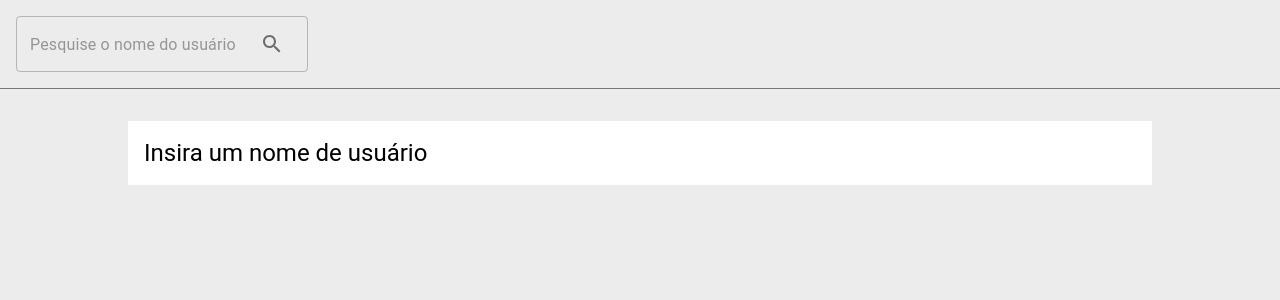
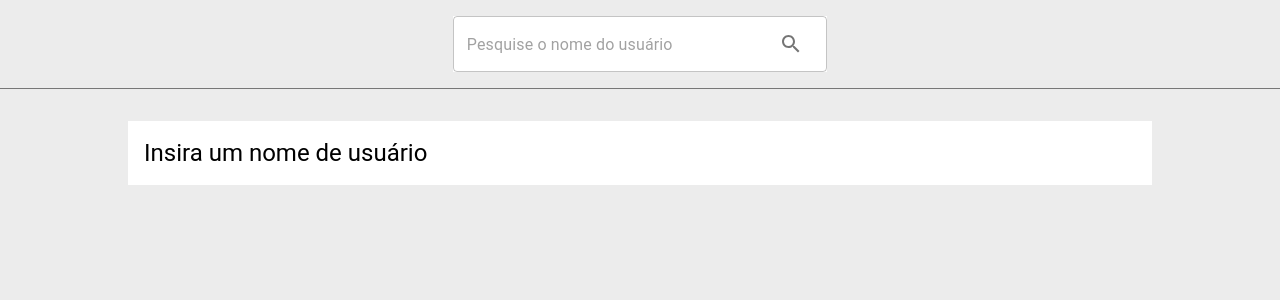
Before and after one commit to WilliamFelipeCosc/github-repo-search, a React (Create React App) app: page / in a window 1280 px wide. Shown: the top 300 px of the page. Built offline with nearby package versions, Linux system fonts and the light colour scheme.

Commit message:
header layout fixed

```diff
--- a/src/components/Header/Header.tsx
+++ b/src/components/Header/Header.tsx
@@ -6,19 +6,19 @@ import { UserContext } from "../../contexts/userContext";
 import { useLocation, useNavigate } from "react-router-dom";
 
 function Header() {
-  const { userName, setUserName, searchCount, setSearchCount } = useContext(UserContext);
+  const { userName, setUserName, searchCount, setSearchCount } =
+    useContext(UserContext);
   const navigator = useNavigate();
   const location = useLocation();
 
-  const handleSubmit = (e:FormEvent) => {
+  const handleSubmit = (e: FormEvent) => {
     e.preventDefault();
-    if(location.pathname === '/'){
-      setSearchCount(searchCount + 1)
+    if (location.pathname === "/") {
+      setSearchCount(searchCount + 1);
     } else {
-      navigator('/');
+      navigator("/");
     }
-
-  }
+  };
 
   return (
     <Box
@@ -27,11 +27,18 @@ function Header() {
       p={2}
       borderBottom={"1px solid #777"}
     >
-      <Box component={"form"} onSubmit={handleSubmit}>
+      <Box
+        sx={{ width: { xs: "100%", sm: "60%", md: "30%" } }}
+        mx='auto'
+        component={"form"}
+        onSubmit={handleSubmit}
+      >
         <TextField
           value={userName}
           onChange={(e) => setUserName(e.target.value)}
           placeholder="Pesquise o nome do usuário"
+          sx={{ bgcolor: "#fff" }}
+          fullWidth
           InputProps={{
             endAdornment: (
               <IconButton type="submit" sx={{ p: "10px" }} aria-label="search">
```
